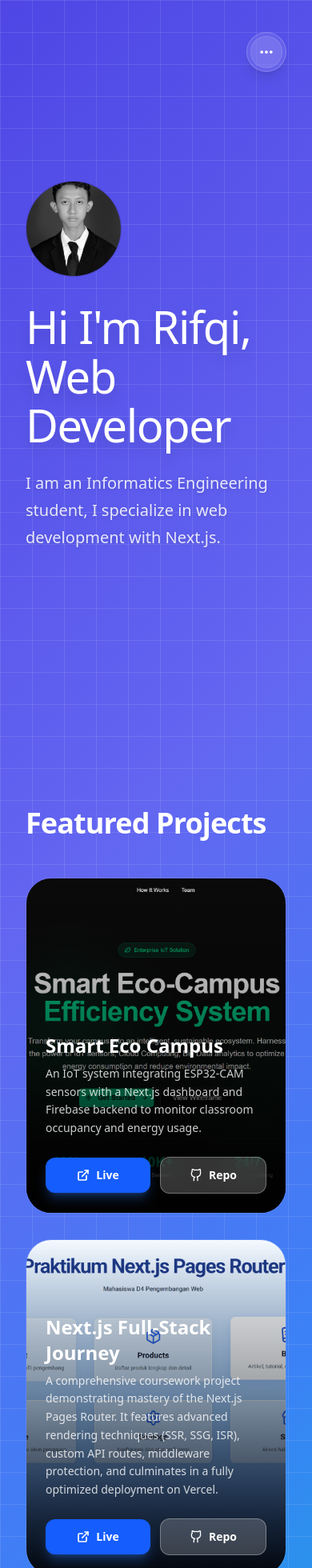
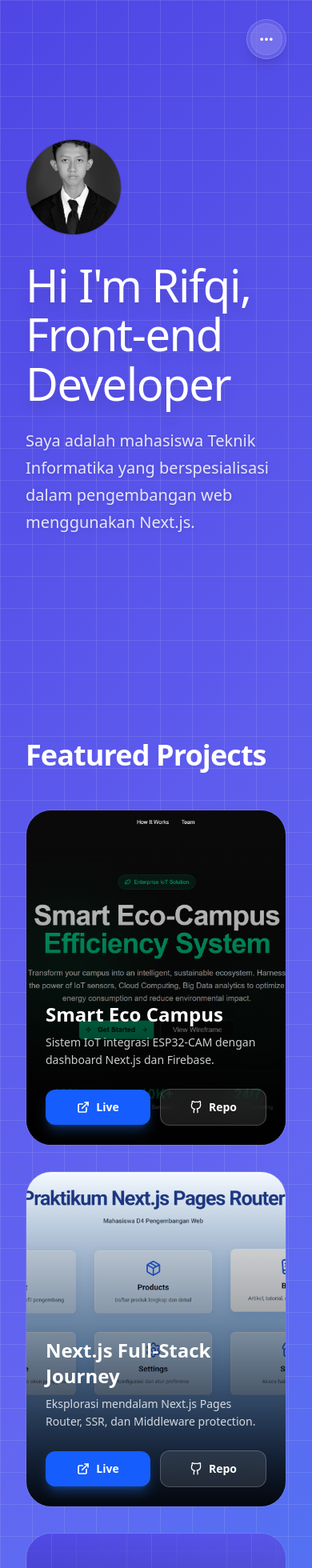
Before and after one commit to ItsQii/web-portofolio, a Next.js app: page / in a window 390 px wide. Shown: the top 1960 px of the page at 80% size. Built offline with nearby package versions, Linux system fonts and the light colour scheme.

Commit message:
fixing navigation

```diff
--- a/src/app/page.module.scss
+++ b/src/app/page.module.scss
@@ -2,51 +2,91 @@
 
 /* --- 1. Main Layout & Background --- */
 .container {
-  @apply min-h-screen font-sans selection:bg-blue-500/30 pb-20 overflow-x-hidden transition-all duration-700;
+  @apply min-h-screen font-sans selection:bg-blue-500/30 overflow-x-hidden transition-all duration-700;
+  @apply text-white;
 
-  @apply text-white;
   background-image:
     linear-gradient(rgba(255, 255, 255, 0.03) 1px, transparent 1px),
     linear-gradient(90deg, rgba(255, 255, 255, 0.03) 1px, transparent 1px),
     linear-gradient(135deg, #020617 0%, #0f172a 40%, #1e1b4b 70%, #020617 100%);
-  background-size: 40px 40px, 40px 40px, 100% 100%;
+  background-size:
+    40px 40px,
+    40px 40px,
+    100% 100%;
   background-attachment: fixed;
 
   :global(.light) & {
     background-image:
       linear-gradient(rgba(255, 255, 255, 0.1) 1px, transparent 1px),
       linear-gradient(90deg, rgba(255, 255, 255, 0.1) 1px, transparent 1px),
-      linear-gradient(135deg, #4f46e5 0%, #6366f1 40%, #3b82f6 70%, #06b6d4 100%);
+      linear-gradient(
+        135deg,
+        #4f46e5 0%,
+        #6366f1 40%,
+        #3b82f6 70%,
+        #06b6d4 100%
+      );
   }
 }
 
-.wrapper { @apply w-full px-8 md:px-12 xl:px-16 mx-auto; }
+.wrapper {
+  @apply w-full px-8 md:px-12 xl:px-16 mx-auto;
+  min-height: 100vh;
+  display: flex;
+  flex-direction: column;
+  justify-content: center;
+}
 
 .header {
-  @apply flex items-center justify-between py-10 relative;
-  z-index: 50;
+  /* Menggunakan justify-end agar menu tetap di kanan */
+  @apply flex items-center justify-end py-6 fixed top-0 left-0 right-0 px-8 md:px-12 xl:px-16;
+  z-index: 100;
+  transition: transform 0.4s cubic-bezier(0.4, 0, 0.2, 1), opacity 0.4s ease;
 }
 
-.logo { @apply text-2xl font-bold tracking-tight text-white drop-shadow-sm; }
+/* Muncul normal saat scroll ke atas */
+.headerVisible {
+  transform: translateY(0);
+  opacity: 1;
+}
+
+/* Sembunyi ke atas saat scroll ke bawah */
+.headerHidden {
+  transform: translateY(-100%);
+  opacity: 0;
+}
+
+
+/* Sisanya (navPill, glassCard, dll.) tetap sama seperti sebelumnya */
 
 /* --- 2. Pill Navigation & Toggle --- */
 .navPill {
   @apply flex items-center rounded-full border border-white/10 bg-black/20 backdrop-blur-xl transition-all duration-500 relative px-1 py-1 shadow-lg;
-  :global(.light) & { @apply bg-white/10 border-white/20; }
+  :global(.light) & {
+    @apply bg-white/10 border-white/20;
+  }
 }
 
 .navLinks {
   @apply flex items-center gap-0 opacity-0 overflow-hidden transition-all duration-500 ease-in-out;
   max-width: 0;
   transform: translateX(20px);
-  &.open { @apply opacity-100 gap-6 px-4; max-width: 300px; transform: translateX(0); }
+  &.open {
+    @apply opacity-100 gap-6 px-4;
+    max-width: 300px;
+    transform: translateX(0);
+  }
 }
 
-.navLinks a { @apply text-sm font-medium text-white/80 hover:text-white transition-colors whitespace-nowrap; }
+.navLinks a {
+  @apply text-sm font-medium text-white/80 hover:text-white transition-colors whitespace-nowrap;
+}
 
 .toggleBtn {
   @apply w-10 h-10 flex items-center justify-center rounded-full text-white bg-white/10 border border-white/10 hover:bg-white/20 transition-all;
-  &.active { @apply bg-white/30 text-white rotate-90; }
+  &.active {
+    @apply bg-white/30 text-white rotate-90;
+  }
 }
 
 /* --- 3. Dropdown Card --- */
@@ -56,47 +96,62 @@
   backdrop-filter: blur(20px);
   border: 1px solid rgba(255, 255, 255, 0.1);
   z-index: 100;
-  &.visible { @apply scale-100 opacity-100 pointer-events-auto; }
-  :global(.light) & { background-color: rgba(255, 255, 255, 0.2); border: 1px solid rgba(255, 255, 255, 0.3); }
+  &.visible {
+    @apply scale-100 opacity-100 pointer-events-auto;
+  }
+  :global(.light) & {
+    background-color: rgba(255, 255, 255, 0.2);
+    border: 1px solid rgba(255, 255, 255, 0.3);
+  }
 }
 
-.iconItem { @apply opacity-0 -translate-y-4 transition-all duration-500 ease-out; .visible & { @apply opacity-100 translate-y-0; } }
-.iconItem:nth-child(1) { transition-delay: 100ms; }
-.iconItem:nth-child(2) { transition-delay: 150ms; }
-.iconItem:nth-child(3) { transition-delay: 200ms; }
-.iconItem:nth-child(4) { transition-delay: 250ms; }
-
-.socialLink { @apply flex items-center gap-3 px-3.5 py-2.5 text-sm font-medium text-white/70 hover:text-white hover:bg-white/10 rounded-xl transition-all; }
+.socialLink {
+  @apply flex items-center gap-3 px-3.5 py-2.5 text-sm font-medium text-white/70 hover:text-white hover:bg-white/10 rounded-xl transition-all;
+}
 
 .themeToggles {
   @apply flex items-center justify-around py-2 opacity-0 transition-opacity duration-500 border-t border-white/10 mt-1;
-  .visible & { @apply opacity-100; transition-delay: 400ms; }
-  button { @apply p-2 rounded-lg transition-colors text-white/40 hover:text-white; }
+  .visible & {
+    @apply opacity-100;
+    transition-delay: 400ms;
+  }
+  button {
+    @apply p-2 rounded-lg transition-colors text-white/40 hover:text-white;
+  }
 }
 
-/* --- 4. Main Content (Hero) --- */
-.contentLeft { @apply flex-1 max-w-[750px] pt-24 pb-32; }
+/* --- 4. Hero Section --- */
+.contentLeft {
+  @apply flex-1 max-w-[750px];
+}
 
 .profileImageWrapper {
   @apply w-[120px] h-[120px] mb-8 rounded-full overflow-hidden bg-white/15 border border-white/20 backdrop-blur-md;
-  img { @apply object-cover w-full h-full; filter: grayscale(100%); }
-  :global(.light) & { @apply bg-black/5 border-black/10; }
+  img {
+    @apply object-cover w-full h-full;
+    filter: grayscale(100%);
+  }
+  :global(.light) & {
+    @apply bg-black/5 border-black/10;
+  }
 }
 
-.heading { @apply text-[56px] xl:text-[72px] font-medium tracking-tight text-white mb-6 leading-[1.1] drop-shadow-xl; }
-.description { @apply text-xl text-white/85 leading-[1.7] max-w-[650px] drop-shadow-sm; }
+.heading {
+  @apply text-[56px] xl:text-[72px] font-medium tracking-tight text-white mb-6 leading-[1.1] drop-shadow-xl;
+}
+.description {
+  @apply text-xl text-white/85 leading-[1.7] max-w-[650px] drop-shadow-sm;
+}
 
-/* =========================================
-   5. PROJECTS SECTION (OVERLAY CONCEPT)
-   ========================================= */
-.projectsSection { @apply w-full pt-16 pb-20; }
-
+/* --- 5. Sections General --- */
 .sectionTitle {
   @apply text-4xl md:text-5xl font-bold tracking-tight text-white mb-12;
-  :global(.light) & { @apply text-white; }
 }
 
-.projectsGrid { @apply grid grid-cols-1 md:grid-cols-2 lg:grid-cols-3 gap-8; }
+/* Featured Projects Cards */
+.projectsGrid {
+  @apply grid grid-cols-1 md:grid-cols-2 lg:grid-cols-3 gap-8;
+}
 
 .projectCard {
   @apply relative flex flex-col justify-end min-h-[420px] rounded-[2rem] overflow-hidden border border-white/10 transition-all duration-500 hover:-translate-y-2 hover:shadow-2xl hover:shadow-blue-500/20;
@@ -104,11 +159,11 @@
 
 .cardImage {
   @apply absolute inset-0 w-full h-full z-0;
-  img { @apply object-cover w-full h-full transition-transform duration-700; }
-
-  /* GRADASI HITAM: Konsisten di kedua mode agar menyatu dengan screenshot web gelap */
+  img {
+    @apply object-cover w-full h-full transition-transform duration-700;
+  }
   &::after {
-    content: '';
+    content: "";
     @apply absolute inset-0 z-10 pointer-events-none;
     background: linear-gradient(
       to top,
@@ -119,22 +174,21 @@
   }
 }
 
-.projectCard:hover .cardImage img { @apply scale-110; }
-
-.cardContent { @apply relative z-20 p-6 md:p-8 flex flex-col mt-auto; }
-
-/* PAKSA TEKS PUTIH AGAR JELAS DI ATAS GRADASI HITAM */
+.projectCard:hover .cardImage img {
+  @apply scale-110;
+}
+.cardContent {
+  @apply relative z-20 p-6 md:p-8 flex flex-col mt-auto;
+}
 .cardTitle {
   @apply text-2xl font-bold text-white mb-2;
-  :global(.light) & { @apply text-white; }
 }
-
 .cardDesc {
   @apply text-white/80 text-sm leading-relaxed mb-6;
-  :global(.light) & { @apply text-white/80; }
 }
-
-.cardActions { @apply flex items-center gap-3; }
+.cardActions {
+  @apply flex items-center gap-3;
+}
 
 .btnPrimary {
   @apply flex-1 flex items-center justify-center gap-2 py-3 rounded-xl bg-blue-600 text-white font-semibold text-sm transition-colors hover:bg-blue-500 shadow-lg shadow-blue-500/30;
@@ -142,5 +196,25 @@
 
 .btnSecondary {
   @apply flex-1 flex items-center justify-center gap-2 py-3 rounded-xl bg-white/10 backdrop-blur-md text-white font-semibold text-sm border border-white/20 transition-colors hover:bg-white/20;
-  :global(.light) & { @apply bg-white/20 text-white border-white/30; }
 }
+
+/* Glass Cards for Experience within About */
+.glassCard {
+  @apply p-6 rounded-2xl transition-all duration-300 border;
+  background: rgba(0, 0, 0, 0.4);
+  backdrop-filter: blur(20px);
+  border-color: rgba(255, 255, 255, 0.1);
+
+  &:hover {
+    @apply border-indigo-500 shadow-2xl shadow-indigo-500/20;
+  }
+
+  :global(.light) & {
+    background: rgba(255, 255, 255, 0.15);
+    border-color: rgba(255, 255, 255, 0.3);
+    backdrop-filter: blur(15px);
+    &:hover {
+      @apply border-indigo-400;
+    }
+  }
+}
--- a/src/app/page.tsx
+++ b/src/app/page.tsx
@@ -9,11 +9,29 @@ export default function Home() {
   const { theme, setTheme } = useTheme();
   const [mounted, setMounted] = useState(false);
   const [isOpen, setIsOpen] = useState(false);
+  const [isVisible, setIsVisible] = useState(true);
+  const [lastScrollY, setLastScrollY] = useState(0);
   const menuRef = useRef<HTMLDivElement>(null);
 
   useEffect(() => {
     setMounted(true);
   }, []);
+
+  useEffect(() => {
+    const controlNavbar = () => {
+      if (typeof window !== 'undefined') {
+        if (window.scrollY > lastScrollY && window.scrollY > 100) {
+          setIsVisible(false);
+        } else {
+          setIsVisible(true);
+        }
+        setLastScrollY(window.scrollY);
+      }
+    };
+
+    window.addEventListener('scroll', controlNavbar);
+    return () => window.removeEventListener('scroll', controlNavbar);
+  }, [lastScrollY]);
 
   useEffect(() => {
     function handleClick(e: MouseEvent) {
@@ -29,21 +47,14 @@ export default function Home() {
 
   return (
     <div className={styles.container}>
-      {/* HEADER & HERO WRAPPER */}
-      <div className={`${styles.wrapper} min-h-screen flex flex-col`}>
-        <header className={styles.header}>
-          <div className={styles.logo}></div>
-
+      {/* HEADER: Hanya berisi navigasi di sisi kanan */}
+      <header className={`${styles.header} ${isVisible ? styles.headerVisible : styles.headerHidden}`}>
         <div className={styles.navPill} ref={menuRef}>
           <nav className={`${styles.navLinks} ${isOpen ? styles.open : ""}`}>
-              <a href="#about" onClick={() => setIsOpen(false)}>
-                About
-              </a>
-              <a href="#projects" onClick={() => setIsOpen(false)}>
-                Projects
-              </a>
+            <a href="#home" onClick={() => setIsOpen(false)}>Home</a>
+            <a href="#projects" onClick={() => setIsOpen(false)}>Projects</a>
+            <a href="#about" onClick={() => setIsOpen(false)}>About Me</a>
           </nav>
-
           <button
             className={`${styles.toggleBtn} ${isOpen ? styles.active : ""}`}
             onClick={() => setIsOpen(!isOpen)}
@@ -51,89 +62,41 @@ export default function Home() {
           >
             <MoreIcon />
           </button>
-
-            <div
-              className={`${styles.dropdownCard} ${isOpen ? styles.visible : ""}`}
-            >
+          <div className={`${styles.dropdownCard} ${isOpen ? styles.visible : ""}`}>
             <div className={styles.socialList}>
-                <div className={styles.iconItem}>
-                  <SocialLink
-                    icon={GithubIcon}
-                    label="Github"
-                    href="https://github.com/ItsQii"
-                  />
+              <SocialLink icon={GithubIcon} label="Github" href="https://github.com/ItsQii" />
+              <SocialLink icon={KaggleIcon} label="Kaggle" href="https://www.kaggle.com/ahmadrifqih" />
+              <SocialLink icon={DribbbleIcon} label="Dribbble" href="https://dribbble.com/ahmad-rifqi-hendriansyah" />
+              <SocialLink icon={LinkedInIcon} label="LinkedIn" href="https://www.linkedin.com/in/ahmad-rifqi-hendriansyah-a29853287" />
             </div>
-                <div className={styles.iconItem}>
-                  <SocialLink
-                    icon={KaggleIcon}
-                    label="Kaggle"
-                    href="https://www.kaggle.com/ahmadrifqih"
-                  />
-                </div>
-                <div className={styles.iconItem}>
-                  <SocialLink
-                    icon={DribbbleIcon}
-                    label="Dribbble"
-                    href="https://dribbble.com/ahmad-rifqi-hendriansyah"
-                  />
-                </div>
-                <div className={styles.iconItem}>
-                  <SocialLink
-                    icon={LinkedInIcon}
-                    label="LinkedIn"
-                    href="https://www.linkedin.com/in/ahmad-rifqi-hendriansyah-a29853287"
-                  />
-                </div>
-              </div>
-
             <div className={styles.themeToggles}>
-                <button
-                  onClick={() => setTheme("dark")}
-                  className={theme === "dark" ? "text-indigo-400" : ""}
-                  aria-label="Dark Mode"
-                >
-                  <MoonIcon />
-                </button>
-                <button
-                  onClick={() => setTheme("light")}
-                  className={theme === "light" ? "text-orange-400" : ""}
-                  aria-label="Light Mode"
-                >
-                  <SunIcon />
-                </button>
+              <button onClick={() => setTheme("dark")} className={theme === "dark" ? "text-indigo-400" : ""} aria-label="Dark Mode"><MoonIcon /></button>
+              <button onClick={() => setTheme("light")} className={theme === "light" ? "text-orange-400" : ""} aria-label="Light Mode"><SunIcon /></button>
             </div>
           </div>
         </div>
       </header>
 
-        {/* HERO SECTION */}
-        <main className="flex w-full flex-1 items-center pb-32">
+      {/* Konten selanjutnya (Home, Projects, About) tetap menggunakan struktur wrapper sebelumnya */}
+      <div id="home" className={styles.wrapper}>
+        <main className="flex w-full flex-1 items-center">
           <div className={styles.contentLeft}>
             <div className={styles.profileImageWrapper}>
-              <Image
-                src="/rifqi.jpeg"
-                alt="Rifqi Portfolio Profile"
-                width={120}
-                height={120}
-                priority
-              />
+              <Image src="/rifqi.jpeg" alt="Rifqi Portfolio Profile" width={120} height={120} priority />
             </div>
-            <h1 className={styles.heading}>Hi I&apos;m Rifqi, Web Developer</h1>
+            <h1 className={styles.heading}>Hi I&apos;m Rifqi, Front-end Developer</h1>
             <p className={styles.description}>
-              I am an Informatics Engineering student, I specialize in web
-              development with Next.js.
+              Saya adalah mahasiswa Teknik Informatika yang berspesialisasi dalam pengembangan web menggunakan Next.js.
             </p>
           </div>
         </main>
       </div>
 
-      {/* PROJECTS SECTION */}
-      <div className={styles.wrapper}>
-        <section id="projects" className={styles.projectsSection}>
+      {/* SECTION 2: FEATURED PROJECTS */}
+      <div id="projects" className={styles.wrapper}>
+        <section className="w-full py-20">
           <h2 className={styles.sectionTitle}>Featured Projects</h2>
-
           <div className={styles.projectsGrid}>
-            {/* Project Card 1: Smart Eco Campus */}
             <div className={styles.projectCard}>
               <div className={styles.cardImage}>
                 <Image
@@ -141,15 +104,14 @@ export default function Home() {
                   alt="Smart Eco Campus"
                   fill
                   className="object-cover object-top"
-                  sizes="(max-width: 768px) 100vw, (max-width: 1200px) 50vw, 33vw"
+                  sizes="(max-width: 768px) 100vw, 33vw"
                 />
               </div>
               <div className={styles.cardContent}>
                 <h3 className={styles.cardTitle}>Smart Eco Campus</h3>
                 <p className={styles.cardDesc}>
-                  An IoT system integrating ESP32-CAM sensors with a Next.js
-                  dashboard and Firebase backend to monitor classroom occupancy
-                  and energy usage.
+                  Sistem IoT integrasi ESP32-CAM dengan dashboard Next.js dan
+                  Firebase.
                 </p>
                 <div className={styles.cardActions}>
                   <a
@@ -169,26 +131,21 @@ export default function Home() {
                 </div>
               </div>
             </div>
-
-            {/* Project Card 2: Next.js Journey */}
             <div className={styles.projectCard}>
               <div className={styles.cardImage}>
                 <Image
                   src="/PemrogramanFramework.png"
-                  alt="Next.js Coursework"
+                  alt="Next.js Journey"
                   fill
                   className="object-cover object-top"
-                  sizes="(max-width: 768px) 100vw, (max-width: 1200px) 50vw, 33vw"
+                  sizes="(max-width: 768px) 100vw, 33vw"
                 />
               </div>
               <div className={styles.cardContent}>
                 <h3 className={styles.cardTitle}>Next.js Full-Stack Journey</h3>
                 <p className={styles.cardDesc}>
-                  A comprehensive coursework project demonstrating mastery of
-                  the Next.js Pages Router. It features advanced rendering
-                  techniques (SSR, SSG, ISR), custom API routes, middleware
-                  protection, and culminates in a fully optimized deployment on
-                  Vercel.
+                  Eksplorasi mendalam Next.js Pages Router, SSR, dan Middleware
+                  protection.
                 </p>
                 <div className={styles.cardActions}>
                   <a
@@ -208,32 +165,31 @@ export default function Home() {
                 </div>
               </div>
             </div>
-
-            {/* Project Card 3: Auth System */}
             <div className={styles.projectCard}>
               <div className={styles.cardImage}>
                 <Image
                   src="/Portfolio.png"
-                  alt="Auth System"
+                  alt="Portfolio"
                   fill
                   className="object-cover object-left"
-                  sizes="(max-width: 768px) 100vw, (max-width: 1200px) 50vw, 33vw"
+                  sizes="(max-width: 768px) 100vw, 33vw"
                 />
               </div>
               <div className={styles.cardContent}>
-                <h3 className={styles.cardTitle}>Next.js Developer Portfolio</h3>
+                <h3 className={styles.cardTitle}>Developer Portfolio</h3>
                 <p className={styles.cardDesc}>
-                  My personal portfolio website designed to highlight my web
-                  development journey. Built with Next.js for optimal
-                  performance, featuring dynamic routing, interactive UI
-                  components, and integrated links to my GitHub and Kaggle
-                  profiles
+                  Situs portofolio pribadi yang responsif dengan performa tinggi
+                  menggunakan Next.js.
                 </p>
                 <div className={styles.cardActions}>
-                  <a href="#" target="_blank" className={styles.btnPrimary}>
+                  <a href="#" className={styles.btnPrimary}>
                     <LinkIcon /> Live
                   </a>
-                  <a href="https://github.com/ItsQii/web-portofolio.git" target="_blank" className={styles.btnSecondary}>
+                  <a
+                    href="https://github.com/ItsQii/web-portofolio.git"
+                    target="_blank"
+                    className={styles.btnSecondary}
+                  >
                     <GithubIcon /> Repo
                   </a>
                 </div>
@@ -242,13 +198,109 @@ export default function Home() {
           </div>
         </section>
       </div>
+
+      {/* SECTION 3: ABOUT ME (Combined with Project Experience) */}
+      <div id="about" className={styles.wrapper}>
+        <section className="py-24">
+          <h2 className={styles.sectionTitle}>Tentang Saya</h2>
+
+          {/* Bio Section */}
+          <div className="max-w-4xl text-base md:text-xl leading-relaxed space-y-8 text-white/90 mb-20">
+            <p>
+              Saya adalah seorang pengembang web yang berfokus pada sisi{" "}
+              <strong>Front-End</strong>, saat ini sedang menempuh pendidikan
+              D-IV Teknik Informatika di Politeknik Negeri Malang. Memiliki
+              spesialisasi dalam membangun antarmuka pengguna yang responsif
+              menggunakan <strong>React</strong>, <strong>Next.js</strong>, dan{" "}
+              <strong>Tailwind CSS</strong>.
+            </p>
+            <p>
+              Selain estetika, saya juga memahami pengembangan sisi back-end
+              menggunakan <strong>Laravel</strong> dan <strong>Node.js</strong>.
+              Saya sangat menghargai penulisan kode yang bersih (clean code)
+              serta implementasi keamanan sistem yang optimal.
+            </p>
+          </div>
+
+          {/* Integrated Experience Section */}
+          <h3 className="text-2xl md:text-3xl font-bold text-white mb-8">
+            Pengalaman Project
+          </h3>
+          <div className="grid grid-cols-1 md:grid-cols-2 gap-6">
+            <div className={styles.glassCard}>
+              <h3 className="text-xl font-bold mb-3 text-white">
+                SIM-Tatib JTI Polinema
+              </h3>
+              <p className="text-sm text-white/70 mb-4 line-clamp-2">
+                Platform otomasi pendataan dan pelaporan kedisiplinan mahasiswa
+                di JTI Polinema.
+              </p>
+              <ul className="text-sm text-white/80 space-y-1">
+                <li>
+                  <strong>Peran:</strong> Web Developer (Front-End & Integrasi)
+                </li>
+                <li>
+                  <strong>Teknologi:</strong> JavaScript, Express.js, MySQL
+                </li>
+              </ul>
+            </div>
+            <div className={styles.glassCard}>
+              <h3 className="text-xl font-bold mb-3 text-white">
+                Smart Eco Campus
+              </h3>
+              <p className="text-sm text-white/70 mb-4 line-clamp-2">
+                Sistem monitoring penggunaan energi listrik di ruang kelas
+                secara real-time.
+              </p>
+              <ul className="text-sm text-white/80 space-y-1">
+                <li>
+                  <strong>Peran:</strong> Full Stack Developer (IoT Integration)
+                </li>
+                <li>
+                  <strong>Teknologi:</strong> ESP32-CAM, Firebase, React
+                </li>
+              </ul>
+            </div>
+            <div className={styles.glassCard}>
+              <h3 className="text-xl font-bold mb-3 text-white">
+                Manajemen Warga Perumahan
+              </h3>
+              <p className="text-sm text-white/70 mb-4 line-clamp-2">
+                Aplikasi mobile untuk pengelolaan iuran, kependudukan, dan
+                laporan keuangan warga.
+              </p>
+              <ul className="text-sm text-white/80 space-y-1">
+                <li>
+                  <strong>Peran:</strong> Mobile Developer
+                </li>
+                <li>
+                  <strong>Teknologi:</strong> Flutter, Dart
+                </li>
+              </ul>
+            </div>
+            <div className={styles.glassCard}>
+              <h3 className="text-xl font-bold mb-3 text-white">SIMAGANG</h3>
+              <p className="text-sm text-white/70 mb-4 line-clamp-2">
+                Sistem administrasi dan pemantauan kegiatan magang mahasiswa
+                berbasis web.
+              </p>
+              <ul className="text-sm text-white/80 space-y-1">
+                <li>
+                  <strong>Peran:</strong> Web Developer
+                </li>
+                <li>
+                  <strong>Teknologi:</strong> Laravel (PHP), MySQL
+                </li>
+              </ul>
+            </div>
+          </div>
+        </section>
+      </div>
     </div>
   );
 }
 
-// --- SUPPORTING COMPONENTS & ICONS ---
-// (Must be OUTSIDE the Home component)
-
+// --- SUPPORTING COMPONENTS ---
 function SocialLink({
   icon: Icon,
   label,
@@ -270,6 +322,7 @@ function SocialLink({
   );
 }
 
+// --- ICONS ---
 const LinkIcon = () => (
   <svg
     viewBox="0 0 24 24"
@@ -286,7 +339,6 @@ const LinkIcon = () => (
     <line x1="10" y1="14" x2="21" y2="3"></line>
   </svg>
 );
-
 const MoreIcon = () => (
   <svg
     viewBox="0 0 24 24"
@@ -303,7 +355,6 @@ const MoreIcon = () => (
     <circle cx="5" cy="12" r="1"></circle>
   </svg>
 );
-
 const GithubIcon = () => (
   <svg
     viewBox="0 0 24 24"
@@ -318,7 +369,6 @@ const GithubIcon = () => (
     <path d="M15 22v-4a4.8 4.8 0 0 0-1-3.02c3.14-.35 6.44-1.54 6.44-7A5.44 5.44 0 0 0 20 4.77 5.07 5.07 0 0 0 19.91 1S18.73.65 16 2.48a13.38 13.38 0 0 0-7 0C6.27.65 5.09 1 5.09 1A5.07 5.07 0 0 0 5 4.77a5.44 5.44 0 0 0-1.5 3.78c0 5.42 3.3 6.61 6.44 7A4.8 4.8 0 0 0 8 18v4"></path>
   </svg>
 );
-
 const KaggleIcon = () => (
   <svg
     viewBox="0 0 24 24"
@@ -334,7 +384,6 @@ const KaggleIcon = () => (
     <path d="M20 3 8 12 20 21" />
   </svg>
 );
-
 const DribbbleIcon = () => (
   <svg
     viewBox="0 0 24 24"
@@ -350,7 +399,6 @@ const DribbbleIcon = () => (
     <path d="M8.56 2.75c4.37 6.03 6.02 9.42 8.03 17.72m2.54-15.38c-3.72 4.35-8.94 5.66-16.88 5.85m19.5 1.9c-3.5-.93-6.63-.82-8.94 0-2.58.92-5.01 2.86-7.44 6.32"></path>
   </svg>
 );
-
 const LinkedInIcon = () => (
   <svg
     viewBox="0 0 24 24"
@@ -367,7 +415,6 @@ const LinkedInIcon = () => (
     <circle cx="4" cy="4" r="2"></circle>
   </svg>
 );
-
 const MoonIcon = () => (
   <svg
     viewBox="0 0 24 24"
@@ -382,7 +429,6 @@ const MoonIcon = () => (
     <path d="M21 12.79A9 9 0 1 1 11.21 3 7 7 0 0 0 21 12.79z"></path>
   </svg>
 );
-
 const SunIcon = () => (
   <svg
     viewBox="0 0 24 24"
```
Lines whose indentation alone changed are shown as unchanged.
